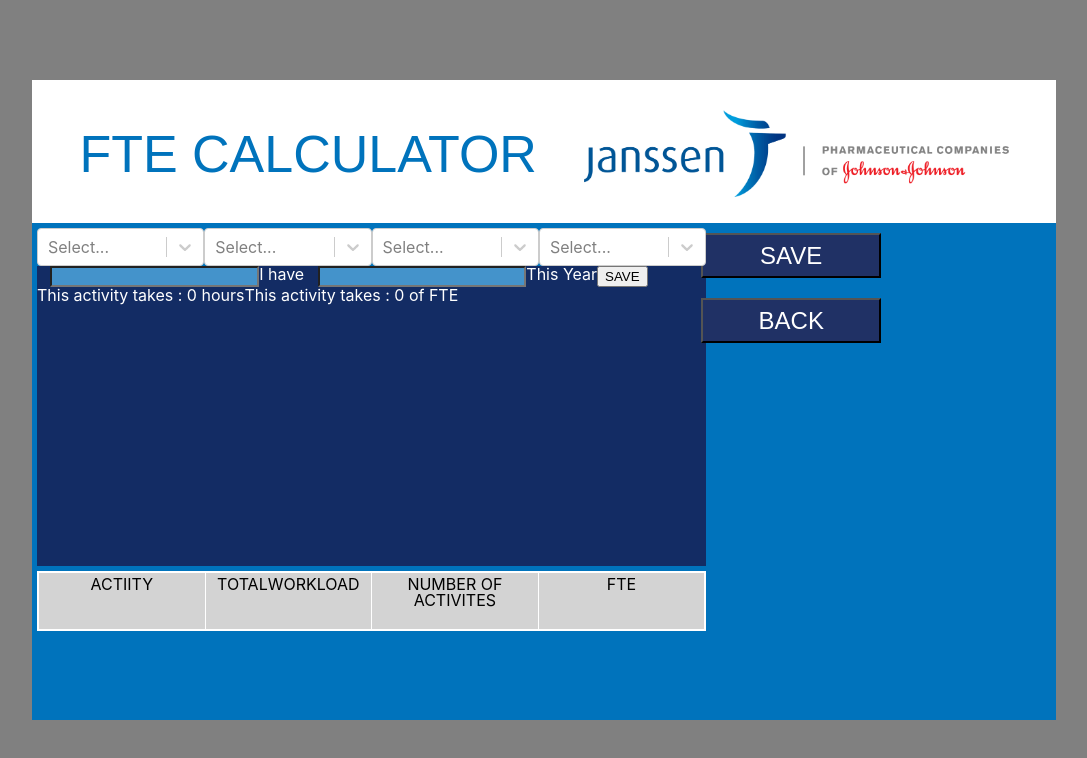
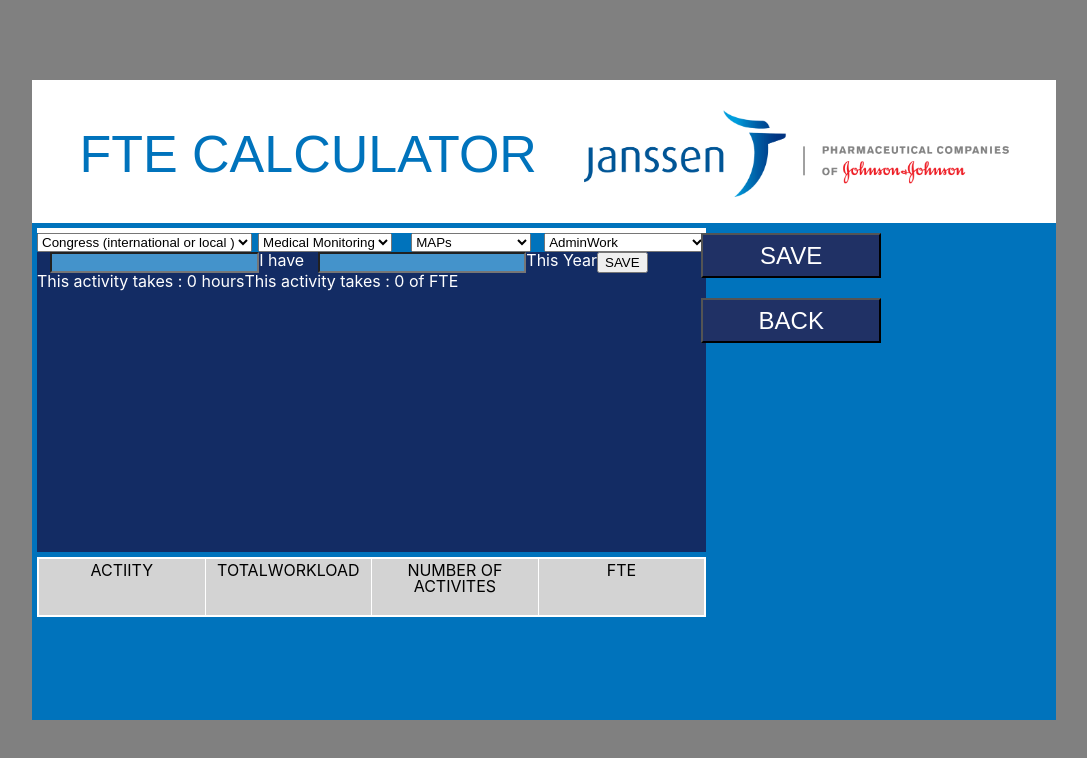
Before and after one commit to Mrakonja/FTECalc, a React (Create React App) app: page /FteCalculator in a window 1280 px wide. Shown: the top 758 px of the page, without its empty margins (96-1183 px from the left). Built offline with nearby package versions, Linux system fonts and the light colour scheme.

Commit message:
selection sorted

```diff
--- a/src/redux/actions.js
+++ b/src/redux/actions.js
@@ -4,3 +4,16 @@ export const setFte = (fte) => {
         fte
     }
 }
+export const setAld = (ald) => {
+    return {
+        type: 'ADD_ALD',
+        ald
+    }
+}
+
+export const setPh = (ph) => {
+    return {
+            type: 'ADD_PH',
+            ph
+        }
+}
--- a/src/redux/reducers.js
+++ b/src/redux/reducers.js
@@ -5,6 +5,23 @@ const fteReducer = (state=fteState, action) => {
     switch(action.type){
         case 'ADD_FTE':
             return state = action.fte
+        default:
+            return state
+    }
+}
+
+const aldReducer = (state=0, action) => {
+    switch(action.type){
+        case 'ADD_ALD':
+            return state = action.ald
+        default:
+            return state
+    }
+}
+const phReducer = (state=0, action) => {
+    switch(action.type){
+        case 'ADD_PH':
+            return state = action.ph
         default:
             return state
     }
@@ -24,4 +41,7 @@ const activityCounter = (state=[], action) => {
 export default combineReducers({
     fte: fteReducer,
     activityCounter,
+    ald: aldReducer,
+    ph: phReducer
+
 })
--- a/src/screens/ftecalculator.js
+++ b/src/screens/ftecalculator.js
@@ -13,10 +13,6 @@ const customStyles = {
     width: '100%',
     color: state.isSelected ? 'white' : 'black',
   }),
-  // control: () => ({
-  //   // none of react-select's styles are passed to <Control />
-  //   width: 200,
-  // }),
   container: (provided, state) => ({
     ...provided,
     width: '25%',
@@ -50,7 +46,7 @@ function FteCalculator(props) {
 
   const options1 = [
     { value: 'StaffTranning', label: 'Staff Tranning' },
-    { value: 'MiRequests', label: 'MI Requests' },
+    { value: 'Congress', label: 'Congress(international or local)' },
   ]
 
   const options2 = [
@@ -83,10 +79,30 @@ function FteCalculator(props) {
           <div className='left'>
               <div className='up' style={up}>
                   <div style={selectHeader}>
-                    <Select styles={customStyles} options={options1} onChange={handleChange}/>
-                    <Select styles={customStyles} options={options2} onChange={handleChange}/>
-                    <Select styles={customStyles} options={options3} onChange={handleChange}/>
-                    <Select styles={customStyles} options={options4} onChange={handleChange}/>
+                    <div style={sectionStyle}>
+                      <select name="cars" id="cars">
+                        <option value="Congres">Congress (international or local )</option>
+                        <option value="StaffTranning">Staff Tranning</option>
+                      </select>
+                    </div>
+                    <div style={sectionStyle}>
+                      <select name="cars" id="cars">
+                        <option value="MedicalMonitoring">Medical Monitoring</option>
+                        <option value="ProtocolWriting">Protocol Writing</option>
+                      </select>
+                    </div>
+                    <div style={sectionStyle}>
+                      <select name="cars" id="cars">
+                        <option value="maps">MAPs</option>
+                        <option value="AdvisoryBoards">Advisory Boards</option>
+                      </select>
+                    </div>
+                    <div style={sectionStyle}>
+                      <select name="cars" id="cars">
+                        <option value="AdminWork">AdminWork</option>
+                        <option value="AnualMedicalPlanning">Anual Medical Planning</option>
+                      </select>
+                    </div>
                 </div>
                 <div className='acvityBox' style={activityBox}>
                         <p>  </p>
--- a/src/screens/ftesetup.js
+++ b/src/screens/ftesetup.js
@@ -5,26 +5,36 @@ import HeaderComp from './componenets/headercomp';
 import './css/calcinput.css';
 import './css/ftesetup.css';
 import {useSelector, useDispatch} from 'react-redux';
-import { setFte } from '../redux/actions';
+import { setFte, setAld, setPh } from '../redux/actions';
 
 // var sectionStyle = {     display: 'flex',     width: '100%',     height: '100%',
 // flexDirection:'column',     justifyContent: 'space-between',     alignContent: 'space-between',
 //   };
 let oldLD, oldHD;
 
+
 function FteSetup(props) {
   const currFte = useSelector(state=>state.fte)
+  const currPh = useSelector(state=>state.ph)
+  const currAld = useSelector(state=>state.ald)
+
   const dispatch = useDispatch()
 
-
   const ldchange = (input) =>{
-    oldLD =input.target.value;
+    dispatch(setAld(input.target.value))
   }
 
   const hdchange = (input) =>{
-    oldHD= input.target.value;
+    dispatch(setPh(input.target.value))
   }
 
+  const getFte = () =>{
+    dispatch(setFte(currFte-(currPh*8)-(currAld*8)))
+  }
+
+  const resetFTE =() => {
+    dispatch(setFte(260*8))
+  }
 
   return (
 
@@ -67,7 +77,8 @@ function FteSetup(props) {
             </div>
           </div>
           <div className='Down' style={downStyle}>
-            <button style={buttonStyle} onClick={()=>dispatch(setFte(currFte-(oldHD*8)-(oldLD*8)))}>SUBMIT </button>
+          <button style={buttonStyle} onClick={resetFTE}>RESET </button>
+            <button style={buttonStyle} onClick={getFte}>SUBMIT </button>
             <ButtonComp nextp='/' label='BACK' />
             <ButtonComp nextp='/ftechoose' label='CONTINUE' />
           </div>
```
